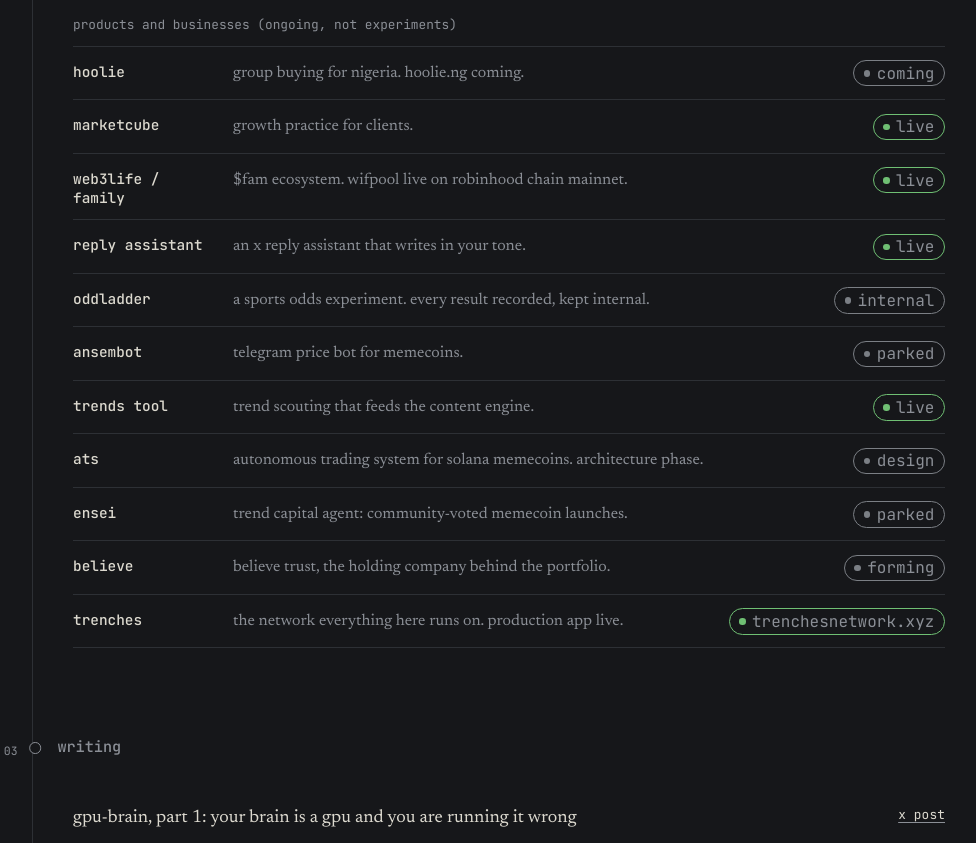
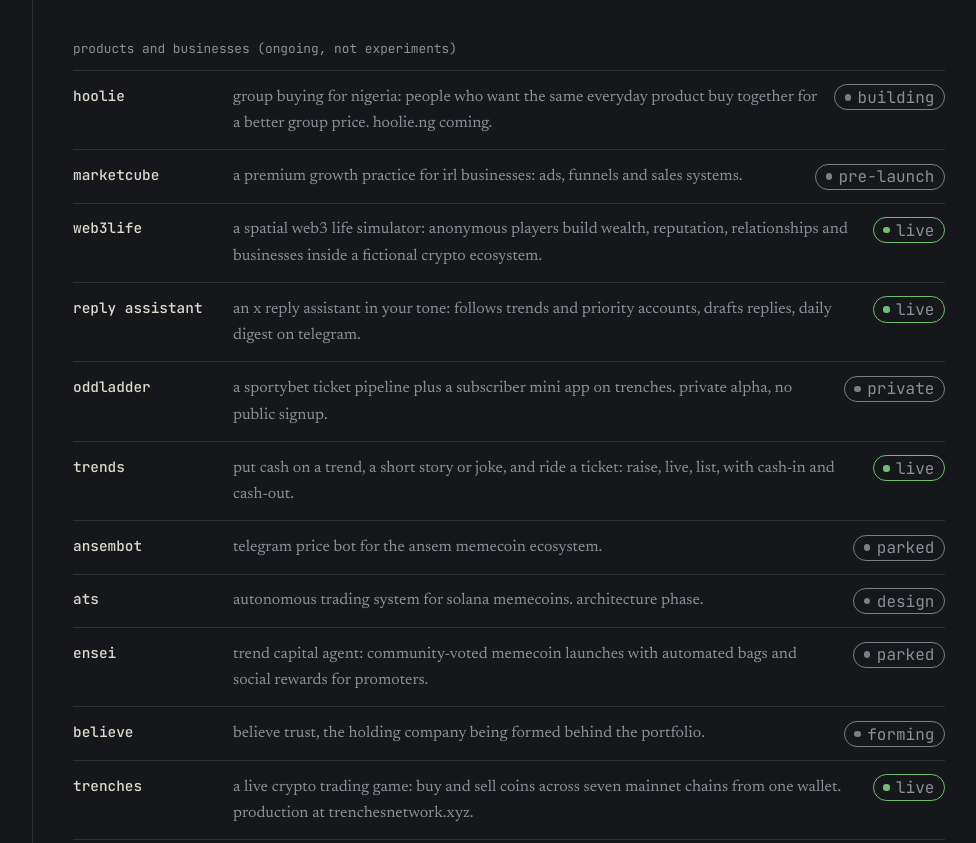
Before and after one commit to Izecrypt/izecube-lab, a plain HTML site: page index.html in a window 1280 px wide. Shown: the part 2278-3121 px from the top of the page, without its empty margins (136-1112 px from the left). Drawn offline with Linux system fonts and the light colour scheme.

Commit message:
biz rows rewritten from vault docs: specific one-liners for web3life, trenches, oddladder, trends, marketcube and others

```diff
--- a/index.html
+++ b/index.html
@@ -226,8 +226,8 @@ footer{padding:3rem 0 4rem 2.5rem;font:.78rem var(--mono);color:var(--muted)}
 
 <script>
 const builds=[
- {n:"nearagentpay",d:"per-step agent payments on near, built for the near agents hackathon.",c:"sub",s:"submitted",k:"results nov 18",l:[["repo","https://github.com/Izecrypt/nearagentpay"],["demo","https://agentpay.trenchesnetwork.xyz"]]},
- {n:"switch-ops-room",d:"a 3-agent ops room that runs day-to-day operations like teammates.",c:"live",s:"live",k:"opsroom.trenchesnetwork.xyz",l:[["repo","https://github.com/Izecrypt/switch-ops-room"],["demo","https://opsroom.trenchesnetwork.xyz"]]},
+ {n:"nearagentpay",d:"agents that pay per step on chain: every ai step is priced, routed and settled on near testnet over x402-style intents.",c:"sub",s:"submitted",k:"results nov 18",l:[["repo","https://github.com/Izecrypt/nearagentpay"],["demo","https://agentpay.trenchesnetwork.xyz"]]},
+ {n:"switch-ops-room",d:"a 3-agent ops room that runs a daily standup like teammates: triage, verification-first receipts, approval-gated content.",c:"live",s:"live",k:"opsroom.trenchesnetwork.xyz",l:[["repo","https://github.com/Izecrypt/switch-ops-room"],["demo","https://opsroom.trenchesnetwork.xyz"]]},
  {n:"signbridge",d:"two-way sign language translator built in 9 days for the meta hackathon.",c:"demo",s:"demo",k:"9 day build",l:[["repo","https://github.com/Izecrypt/signbridge"],["video","https://youtu.be/eLHdIYXji7I"]]},
  {n:"agentpay",d:"open-source per-step payments for llm calls, with budgets and receipts.",c:"oss",s:"open source",k:"mit license",l:[["repo","https://github.com/Izecrypt/agentpay"]]},
  {n:"routepay",d:"per-step inference sourcing paid over x402, for the airwallex hackathon.",c:"sub",s:"submitted",k:"metal award track",l:[]},
@@ -235,17 +235,17 @@ const builds=[
  {n:"kernloop",d:"the open kernel challenge pipeline. the proof is the section above.",c:"live",s:"public",k:"0.22x → 1.31x",l:[["leaderboard","https://openkernelchallenge.dev"]]}
 ];
 const biz=[
- ["hoolie","group buying for nigeria. hoolie.ng coming.","park","coming"],
- ["marketcube","growth practice for clients.","live","live"],
- ["web3life / family","$fam ecosystem. wifpool live on robinhood chain mainnet.","live","live"],
- ["reply assistant","an x reply assistant that writes in your tone.","live","live"],
- ["oddladder","a sports odds experiment. every result recorded, kept internal.","park","internal"],
- ["ansembot","telegram price bot for memecoins.","park","parked"],
- ["trends tool","trend scouting that feeds the content engine.","live","live"],
+ ["hoolie","group buying for nigeria: people who want the same everyday product buy together for a better group price. hoolie.ng coming.","park","building"],
+ ["marketcube","a premium growth practice for irl businesses: ads, funnels and sales systems.","park","pre-launch"],
+ ["web3life","a spatial web3 life simulator: anonymous players build wealth, reputation, relationships and businesses inside a fictional crypto ecosystem.","live","live"],
+ ["reply assistant","an x reply assistant in your tone: follows trends and priority accounts, drafts replies, daily digest on telegram.","live","live"],
+ ["oddladder","a sportybet ticket pipeline plus a subscriber mini app on trenches. private alpha, no public signup.","park","private"],
+ ["trends","put cash on a trend, a short story or joke, and ride a ticket: raise, live, list, with cash-in and cash-out.","live","live"],
+ ["ansembot","telegram price bot for the ansem memecoin ecosystem.","park","parked"],
  ["ats","autonomous trading system for solana memecoins. architecture phase.","park","design"],
- ["ensei","trend capital agent: community-voted memecoin launches.","park","parked"],
- ["believe","believe trust, the holding company behind the portfolio.","park","forming"],
- ["trenches","the network everything here runs on. production app live.","live","trenchesnetwork.xyz"]
+ ["ensei","trend capital agent: community-voted memecoin launches with automated bags and social rewards for promoters.","park","parked"],
+ ["believe","believe trust, the holding company being formed behind the portfolio.","park","forming"],
+ ["trenches","a live crypto trading game: buy and sell coins across seven mainnet chains from one wallet. production at trenchesnetwork.xyz.","live","live"]
 ];
 document.getElementById("grid").innerHTML=builds.map(b=>`
  <article class="card"><div class="row"><h3>${b.n}</h3><span class="b ${b.c}">${b.s}</span></div>
```
